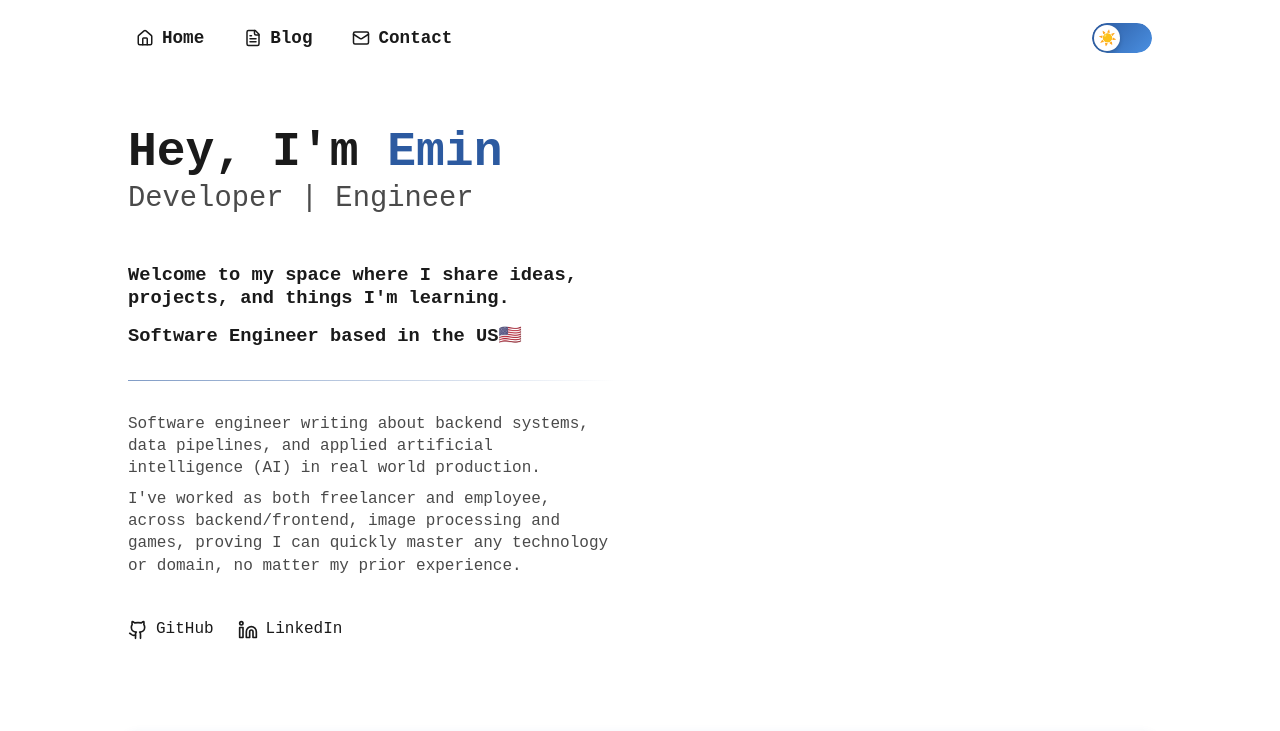
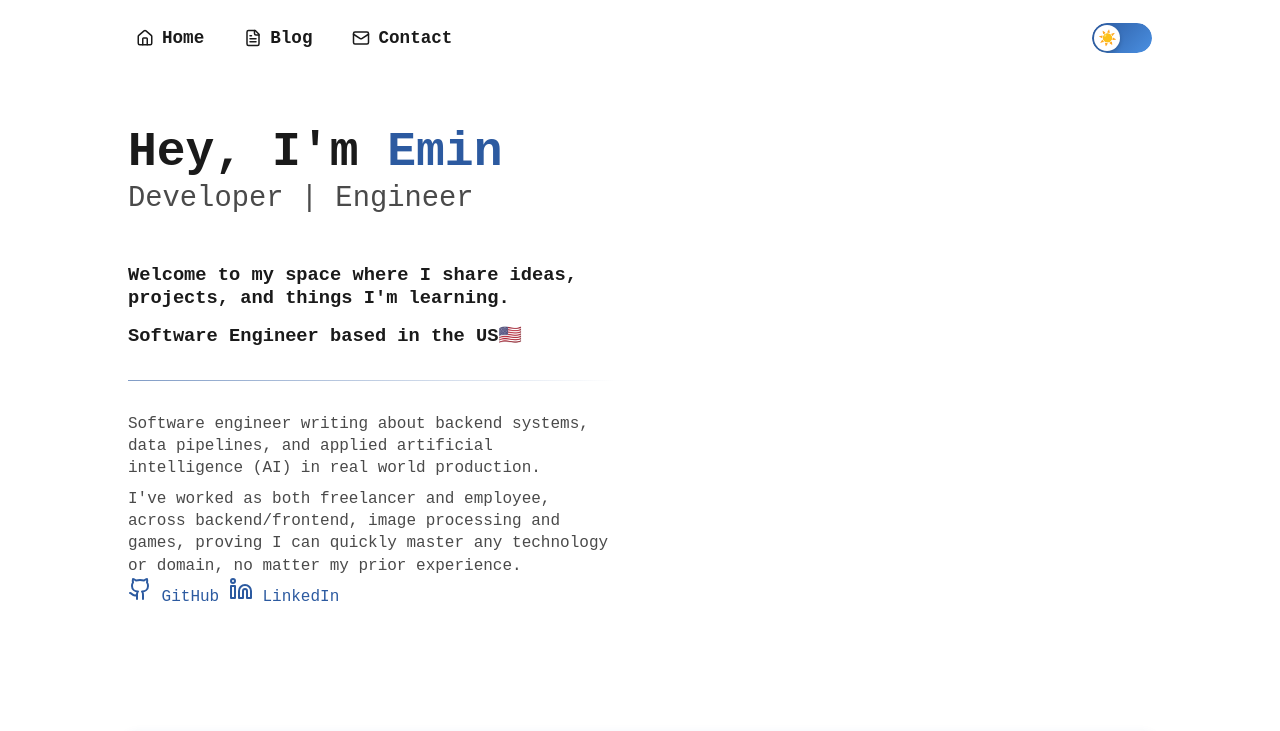
Before and after one commit to eminyorgun/eminyorgun.github.io, a website: page index.html in a window 1280 px wide. Shown: the top 731 px of the page. Drawn offline with nearby package versions, Linux system fonts and the light colour scheme.

Commit message:
Delete hero social links styles from app.css
Removed styles for hero social links.

```diff
--- a/css/app.css
+++ b/css/app.css
@@ -660,52 +660,6 @@ footer {
   margin-bottom: 0;
 }
 
-/* Hero Social Links */
-.hero-social-links {
-  display: flex;
-  gap: 1.5rem;
-  margin-top: 2rem;
-  align-items: center;
-}
-
-.hero-social-links .social-link {
-  display: inline-flex;
-  align-items: center;
-  gap: 0.5rem;
-  color: var(--text-primary);
-  text-decoration: none;
-  font-weight: 500;
-  transition: var(--transition);
-  padding: 0.5rem 0;
-}
-
-.hero-social-links .social-link:hover {
-  color: var(--primary-color);
-  transform: translateX(2px);
-}
-
-.dark-mode .hero-social-links .social-link:hover {
-  color: var(--secondary-color);
-}
-
-.hero-social-links .social-icon {
-  display: inline-flex;
-  width: 20px;
-  height: 20px;
-  line-height: 0;
-}
-
-.hero-social-links .social-icon svg,
-.hero-social-links .social-icon .lucide {
-  width: 20px;
-  height: 20px;
-  stroke: currentColor;
-}
-
-.hero-social-links .social-name {
-  font-size: 1rem;
-}
-
 /* Divider line under "Based in 🇺🇸" */
 .divider-line {
   width: 100%;
```
